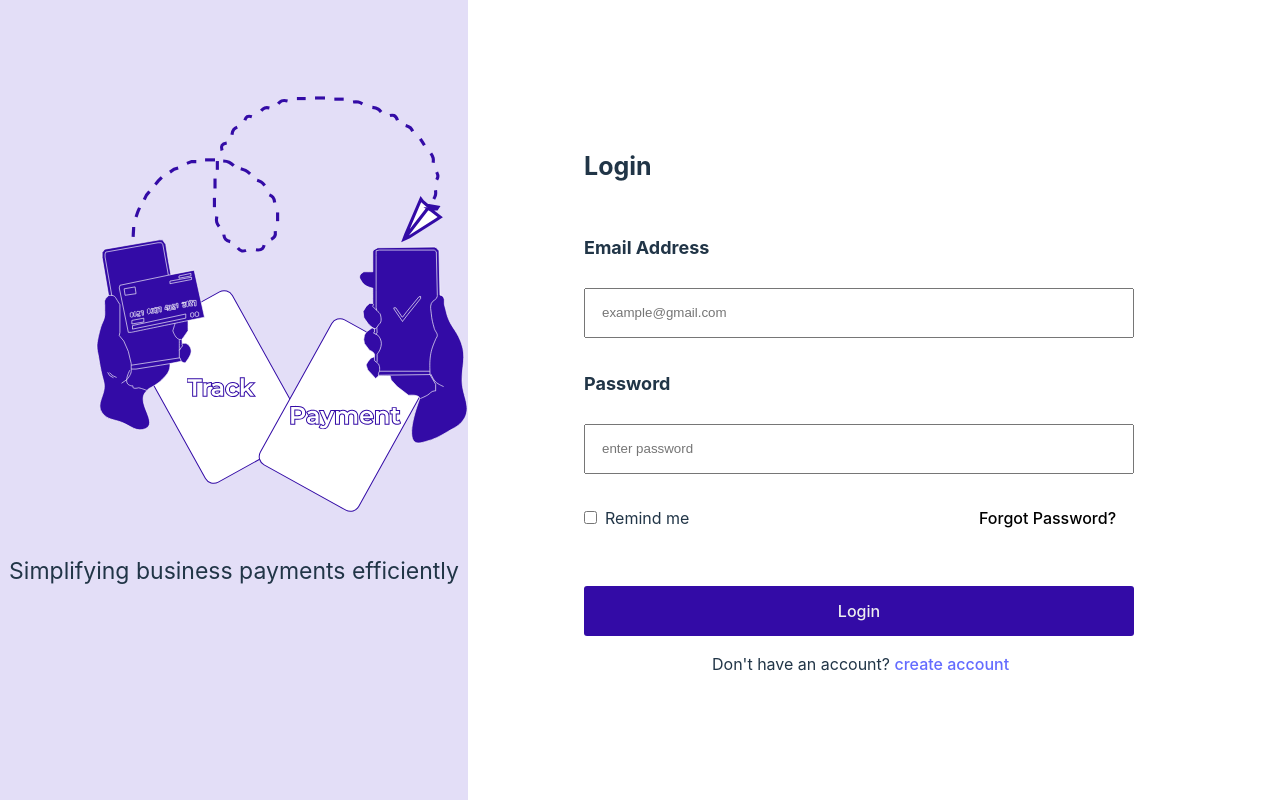
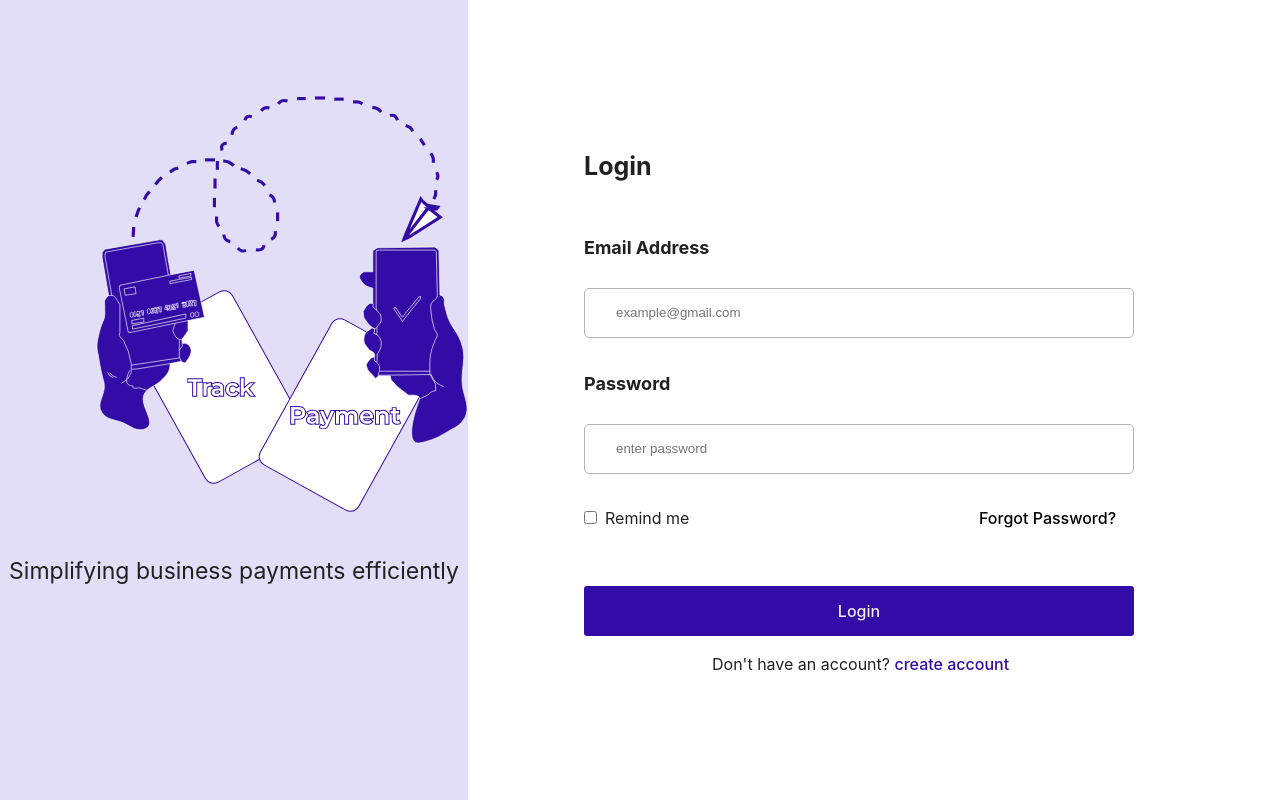
Before and after one commit to Arafat002/Swiftly, a React (Vite) app: page /login in a window 1280 px wide. Built offline with nearby package versions, Linux system fonts and the light colour scheme.

Commit message:
styled login page

```diff
--- a/src/components/Login/Login.css
+++ b/src/components/Login/Login.css
@@ -2,6 +2,7 @@
 .login-page {
   display: flex;
   height: 100vh;
+  background-color: white;
   /* Set the height of the container to 100% of the viewport height */
 }
 .image-half {
@@ -31,6 +32,11 @@
   width: 550px;
   height: 50px;
   margin-bottom: 2rem;
+  border: solid 1px rgb(180, 180, 180);
+  border-radius: 5px;
+  background-color: white;
+  outline: none;
+  padding-left: 15px;
 }
 
 .form-content::placeholder {
@@ -53,7 +59,7 @@
 .login-button {
   width: 550px;
   height: 50px;
-  background: #330ba6;
+  background: var(--theme-color);
   color: #eee;
   border-radius: 3px;
   margin-top: 2rem;
--- a/src/index.css
+++ b/src/index.css
@@ -4,23 +4,28 @@
   font-weight: 400;
 
   color-scheme: light dark;
-  color: rgba(255, 255, 255, 0.87);
-  background-color: #242424;
+  color: rgba(31, 31, 31, 0.993);
+  background-color: #ffffff;
 
   font-synthesis: none;
   text-rendering: optimizeLegibility;
   -webkit-font-smoothing: antialiased;
   -moz-osx-font-smoothing: grayscale;
   -webkit-text-size-adjust: 100%;
+  --theme-color: #330ba6;
+  --hovered-color: #646cff;
+}
+* {
+  color: rgba(31, 31, 31, 0.993);
 }
 
 a {
   font-weight: 500;
-  color: #646cff;
+  color: var(--theme-color);
   text-decoration: inherit;
 }
 a:hover {
-  color: #535bf2;
+  color: var(--hovered-color);
 }
 
 body {
```
